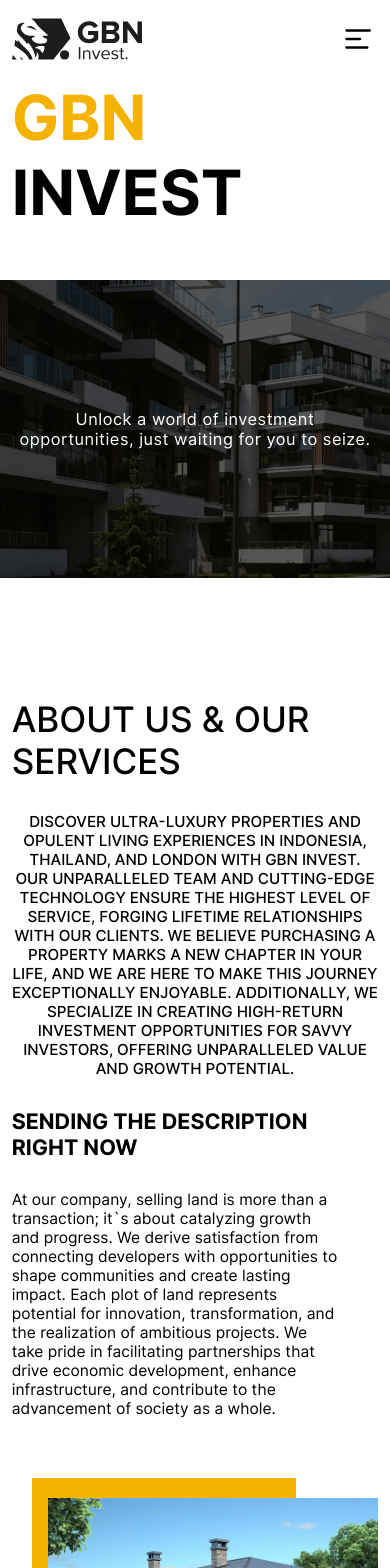
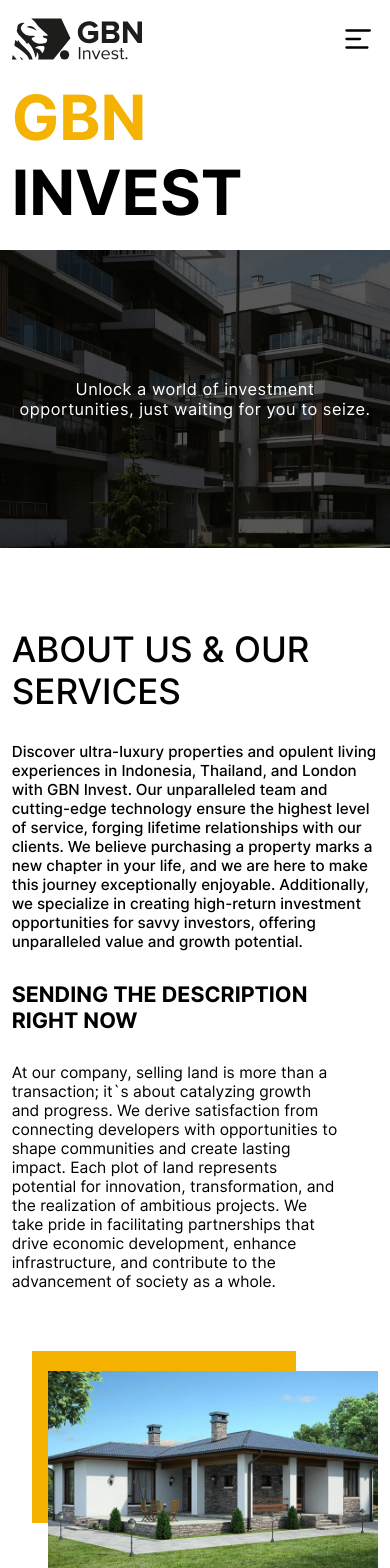
Before and after one commit to Ronddaa/realEstate, a React (Vite) app: page / in a window 390 px wide. Shown: the top 1568 px of the page. Built offline with nearby package versions, Linux system fonts and the light colour scheme.

Commit message:
fix hero/title  img

```diff
--- a/src/components/App.css
+++ b/src/components/App.css
@@ -108,10 +108,8 @@
 .textWant {
   font-weight: 500;
   font-size: 1.4vw;
-  text-align: center;
+  text-align: left;
   margin: 0 auto 100px;
-  max-width: 82%;
-  text-transform: uppercase;
 }
 .wrapperAboutInfo {
   display: flex;
--- a/src/components/Blog/Blog.css
+++ b/src/components/Blog/Blog.css
@@ -21,6 +21,7 @@
 .heroBlogIMG {
   width: 100%;
   filter: brightness(30%);
+  min-height: 180px;
 }
 .wrapperLastNews {
   display: flex;
@@ -141,7 +142,7 @@
     font-size: 5vw;
   }
   .mainContactBtnNewsReadMore{
-    margin: 0 auto;
+    margin: 0 auto 50px;
   }
   .wrapperOldNews{
     flex-direction: column;
--- a/src/components/Events/Events.css
+++ b/src/components/Events/Events.css
@@ -46,6 +46,7 @@
   width: 100%;
   margin-bottom: 100px;
   filter: brightness(30%);
+  min-height: 180px;
 }
 .wrapperNextEvents {
   display: flex;
--- a/src/components/OurTeam/OurTeam.css
+++ b/src/components/OurTeam/OurTeam.css
@@ -3,7 +3,6 @@
   text-transform: uppercase;
   text-align: center;
   white-space: nowrap;
-  margin-bottom: 20px;
   position: absolute;
   top: 50%;
   left: 50%;
@@ -160,6 +159,9 @@
 }
 
 @media (max-width: 445px){
+  .ourTeamHeroIMG{
+    min-height: 180px;
+  }
   .titleOurStory{
     font-size: 8vw;
     margin-bottom: 50px;
--- a/src/components/Properties/Rent.css
+++ b/src/components/Properties/Rent.css
@@ -12,6 +12,7 @@
 }
 .propertiesIMG{
   filter: brightness(30%);
+  min-height: 180px;
 }
 .titleRentComponent > span {
   color: #f5b201;
--- a/src/index.css
+++ b/src/index.css
@@ -70,7 +70,7 @@
   height: auto;
 }
 .container {
-  margin: 0 auto 50px;
+  margin: 0 auto;
   padding: 0 3%;
   position: relative;
 }
@@ -79,9 +79,12 @@
 }
 section {
   margin-bottom: 120px;
-
-
 } /* for hide header onScroll */
+@media (max-width: 445px){
+  section{
+    margin-bottom: 80px;
+  }
+}
 .heroSection, .ourTeamHero, .blogHeroSection, .eventsHeroSection, .titleRentComponent{
   padding-top: 80px;
 }
```
